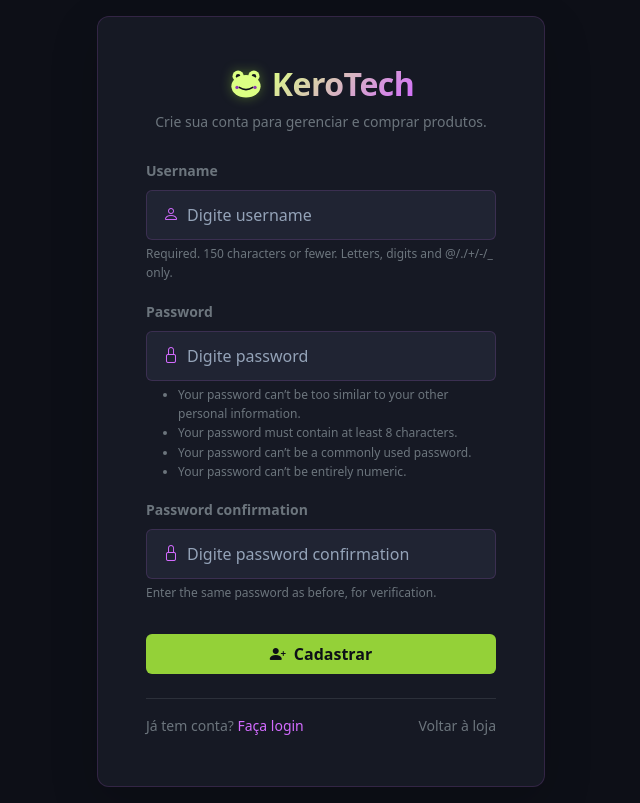
After one commit to GusSaucer/ProjetoDjango, a Django app: page /cadastro/ in a window 1280 px wide. The commit adds this page. Shown: the whole page, without its empty margins (319-959 px from the left). Run offline with Django 5.2, Linux system fonts and the light colour scheme.

Commit message:
fim aula 12

```diff
--- /dev/null
+++ b/app/templates/cadastro.html
@@ -0,0 +1,113 @@
+{% load static %}
+<!DOCTYPE html>
+<html lang="pt-br">
+<head>
+  <meta charset="UTF-8">
+  <meta name="viewport" content="width=device-width, initial-scale=1.0">
+  <title>Criar Conta - KeroTech Store</title>
+
+  <!-- Bootstrap 5 CSS -->
+  <link href="https://cdn.jsdelivr.net/npm/bootstrap@5.3.3/dist/css/bootstrap.min.css" rel="stylesheet">
+  <!-- Bootstrap Icons -->
+  <link rel="stylesheet" href="https://cdn.jsdelivr.net/npm/bootstrap-icons@1.11.3/font/bootstrap-icons.min.css">
+
+  <!-- CSS Oficial KeroTech -->
+  <link rel="stylesheet" href="{% static 'style.css' %}">
+</head>
+<body class="login-viewport">
+
+<main class="login-card-container p-3" style="max-width: 480px;">
+  <div class="card-product p-4 p-sm-5 shadow-lg">
+
+    <!-- Cabeçalho KeroTech -->
+    <div class="text-center mb-4">
+      <div class="d-inline-flex align-items-center justify-content-center gap-2 mb-2">
+        <svg class="logo-frog" viewBox="0 0 64 64" xmlns="http://www.w3.org/2000/svg" style="width: 36px; height: 36px;">
+          <circle cx="18" cy="18" r="10" />
+          <circle cx="46" cy="18" r="10" />
+          <circle cx="18" cy="18" r="4" fill="#0f111a" />
+          <circle cx="46" cy="18" r="4" fill="#0f111a" />
+          <ellipse cx="32" cy="36" rx="26" ry="20" />
+          <path d="M 20 38 Q 32 46 44 38" stroke="#0f111a" stroke-width="3" fill="none" stroke-linecap="round" />
+          <circle cx="16" cy="38" r="3" fill="#8E39B3" />
+          <circle cx="48" cy="38" r="3" fill="#8E39B3" />
+        </svg>
+        <h2 class="brand-title fs-2 mb-0">KeroTech</h2>
+      </div>
+      <p class="text-secondary small mb-0">Crie sua conta para gerenciar e comprar produtos.</p>
+    </div>
+
+    <!-- Erros Gerais de Validação -->
+    {% if form.errors %}
+      <div class="alert alert-error mb-3 py-2 small" role="alert">
+        Por favor, corrija os erros indicados abaixo.
+      </div>
+    {% endif %}
+
+    <!-- Formulário UserCreationForm -->
+    <form method="POST" action="">
+      {% csrf_token %}
+
+      {% for field in form %}
+      <div class="mb-3">
+        <label for="{{ field.id_for_label }}" class="form-label small fw-semibold text-secondary">
+          {{ field.label }}
+        </label>
+
+        <div class="d-flex align-items-center login-input-group">
+          <span class="login-input-icon">
+            {% if "password" in field.name %}
+              <i class="bi bi-lock"></i>
+            {% else %}
+              <i class="bi bi-person"></i>
+            {% endif %}
+          </span>
+          <input
+            type="{{ field.field.widget.input_type }}"
+            name="{{ field.html_name }}"
+            id="{{ field.id_for_label }}"
+            class="form-control login-input-field"
+            placeholder="Digite {{ field.label|lower }}"
+            required
+          >
+        </div>
+
+        <!-- Mensagens de erro por campo -->
+        {% if field.errors %}
+          <div class="text-danger small mt-1">
+            {{ field.errors|striptags }}
+          </div>
+        {% endif %}
+
+        <!-- Texto de ajuda nativo do Django para senhas -->
+        {% if field.help_text %}
+          <div class="text-secondary small mt-1" style="font-size: 0.75rem;">
+            {{ field.help_text|safe }}
+          </div>
+        {% endif %}
+      </div>
+      {% endfor %}
+
+      <!-- Botão Criar Conta -->
+      <button type="submit" class="btn btn-tech-buy w-100 py-2 mt-3 fs-6">
+        <i class="bi bi-person-plus-fill me-2"></i>Cadastrar
+      </button>
+    </form>
+
+    <!-- Links de Navegação -->
+    <div class="text-center mt-4 pt-3 border-top border-secondary border-opacity-25 d-flex justify-content-between">
+      <a href="{% url 'login' %}" class="small text-secondary text-decoration-none">
+        Já tem conta? <span style="color: var(--color-primary-light);">Faça login</span>
+      </a>
+      <a href="{% url 'produtos' %}" class="small text-secondary text-decoration-none">
+        Voltar à loja
+      </a>
+    </div>
+
+  </div>
+</main>
+
+<!-- Bootstrap 5 JS -->
+<script src="https://cdn.jsdelivr.net/npm/bootstrap@5.3.3/dist/js/bootstrap.bundle.min.js"></script>
+</body>
+</html>
--- a/app/urls.py
+++ b/app/urls.py
@@ -7,4 +7,5 @@ urlpatterns = [
     path('perfil/', views.perfil_view, name='perfil'),
     path('status/', views.status_view, name='status'),
     path('accounts/',include('django.contrib.auth.urls')),
+    path('cadastro/', views.cadastro_view, name='cadastro'),
 ]
--- a/app/views.py
+++ b/app/views.py
@@ -1,6 +1,8 @@
 from django.shortcuts import render, redirect, get_object_or_404
 from .models import Produto
 from .forms import ProdutoForm
+from django.contrib.auth.forms import UserCreationForm
+from django.contrib.auth import login, logout  # <-- Adicionado logout
 
 def home_view(request):
     return render(request, 'home.html')
@@ -10,11 +12,9 @@ def produtos_view(request):
     form = ProdutoForm()
 
     if request.method == 'POST':
-        # Se veio 'produto_id', é uma EDIÇÃO (UPDATE)
         if 'produto_id' in request.POST:
             produto = get_object_or_404(Produto, id=request.POST.get('produto_id'))
             form = ProdutoForm(request.POST, instance=produto)
-        # Se NÃO veio, é um NOVO produto (CREATE)
         else:
             form = ProdutoForm(request.POST)
 
@@ -26,15 +26,37 @@ def produtos_view(request):
         'produtos': lista_produtos,
         'form': form,
     }
-
     return render(request, 'produtos.html', context)
 
 def perfil_view(request):
-    context = {'nome_usuario': 'Gustavo' , 'cargo': 'Instrutor' , 'setor': 'TI'}
+    # Protege a rota caso o usuário não esteja autenticado
+    if not request.user.is_authenticated:
+        return redirect('login')
 
-    return render(request,'perfil.html', context)
+    context = {
+        'nome_usuario': request.user.username,
+        'email': request.user.email,
+        'cargo': 'Instrutor',
+        'setor': 'TI'
+    }
+    return render(request, 'perfil.html', context)
+
 
 def status_view(request):
-    context = {'admin': False ,'id_servidor': '127.0.0.1' , 'status_sistema': '200 OK - Online'}
+    context = {'admin': False, 'id_servidor': '127.0.0.1', 'status_sistema': '200 OK - Online'}
+    return render(request, 'status.html', context)
 
-    return render(request,'status.html', context)
+def cadastro_view(request):
+    if request.user.is_authenticated:
+        return redirect('produtos')
+
+    if request.method == 'POST':
+        form = UserCreationForm(request.POST)
+        if form.is_valid():
+            user = form.save()
+            login(request, user)
+            return redirect('produtos')
+    else:
+        form = UserCreationForm()
+
+    return render(request, 'cadastro.html', {'form': form})
--- a/config/settings.py
+++ b/config/settings.py
@@ -27,6 +27,8 @@ DEBUG = True
 
 ALLOWED_HOSTS = []
 
+LOGIN_REDIRECT_URL = '/perfil/'
+LOGOUT_REDIRECT_URL = 'login'
 
 # Application definition
 
```
Also changed, not shown: app/templates/base.html (+11 -5 lines), app/templates/perfil.html (+19 -8 lines), db.sqlite3.
